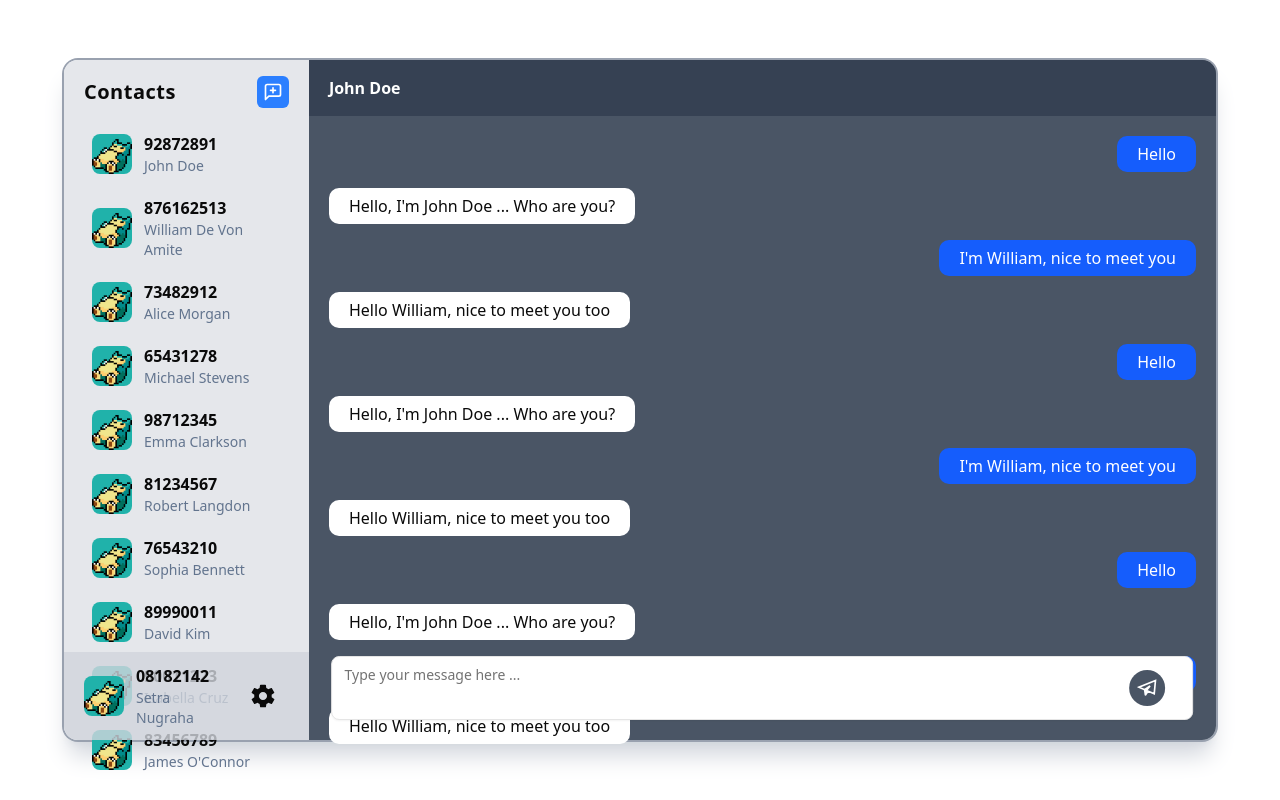
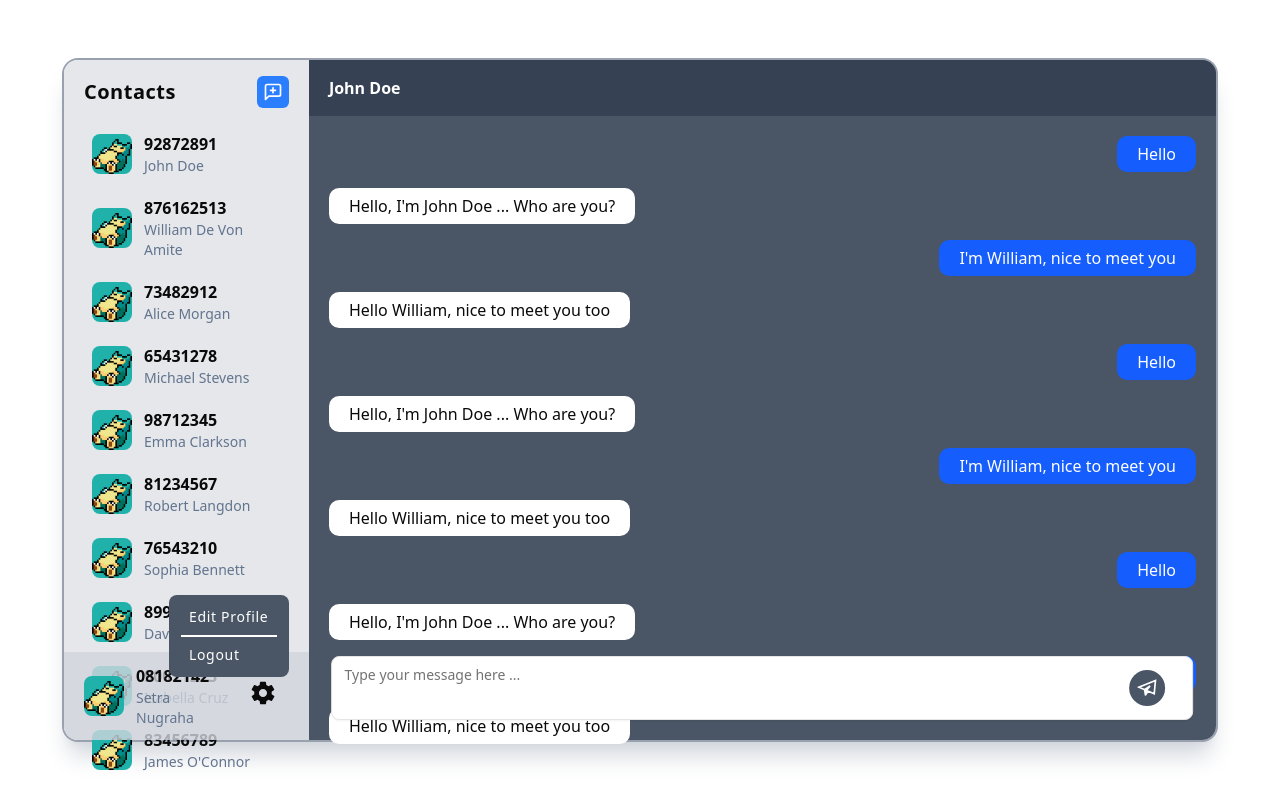
Before and after one commit to SetraNugraha/frontend-chattra, a Next.js app: page / in a window 1280 px wide. Both pictures are taken after a click on the button 262 px from the left and 696 px from the top of the page. Built offline with nearby package versions, Linux system fonts and the light colour scheme; no server answers.

Commit message:
udpate: add logout & edit profile button in setting sidebar footer

```diff
--- a/components/Sidebar.tsx
+++ b/components/Sidebar.tsx
@@ -1,3 +1,5 @@
+"use client"
+
 import { contacts } from "@/dummy-data/contacts"
 import Image from "next/image"
 import Link from "next/link"
@@ -17,8 +19,10 @@ import {
 import { Input } from "@/components/ui/input"
 import { Label } from "@/components/ui/label"
 import { Button } from "./ui/button"
+import { useState } from "react"
 
 export const Sidebar = () => {
+  const [isSettingCLick, setIsSettingClick] = useState<boolean>(false)
   return (
     <div className="relative h-full w-[30%] bg-gray-200 rounded-tl-xl rounded-bl-xl">
       <div className="px-5 pt-4">
@@ -34,30 +38,19 @@ export const Sidebar = () => {
             <DialogContent className="sm:max-w-[425px]">
               <DialogHeader>
                 <DialogTitle>Add new contact</DialogTitle>
-                <DialogDescription>
-                  Find new contact from number phone, start chatting to each
-                  other
-                </DialogDescription>
+                <DialogDescription>Find new contact from number phone, start chatting to each other</DialogDescription>
               </DialogHeader>
               <div className="grid gap-4">
                 <div className="grid gap-3">
                   <Label htmlFor="number" className="font-semibold">
                     Phone Number
                   </Label>
-                  <Input
-                    id="number"
-                    name="number"
-                    type="number"
-                    placeholder="8 Digit, ex: 87628176"
-                  />
+                  <Input id="number" name="number" type="number" placeholder="8 Digit, ex: 87628176" />
                 </div>
               </div>
               <DialogFooter>
                 <DialogClose asChild>
-                  <Button
-                    variant="outline"
-                    className="cursor-pointer hover:brightness-70"
-                  >
+                  <Button variant="outline" className="cursor-pointer hover:brightness-70">
                     Cancel
                   </Button>
                 </DialogClose>
@@ -80,13 +73,7 @@ export const Sidebar = () => {
               key={contact.id}
               className="flex items-center gap-x-3 px-2 py-1 hover:bg-slate-300 hover:rounded-md"
             >
-              <Image
-                src={"/snorlax-pixel.png"}
-                alt="profile-image"
-                width={40}
-                height={40}
-                className="rounded-md"
-              />
+              <Image src={"/snorlax-pixel.png"} alt="profile-image" width={40} height={40} className="rounded-md" />
 
               <div>
                 <h4 className="font-semibold">{contact.number}</h4>
@@ -97,19 +84,14 @@ export const Sidebar = () => {
         </div>
       </div>
 
+      {/* Footer */}
       <div className="absolute w-full bottom-0 rounded-bl-xl px-3 py-2 z-50 bg-gray-300/80">
         <div className="flex items-center justify-between pr-5">
           <Link
             href={`/contact/871561234`}
             className="flex items-center gap-x-3 px-2 py-1 w-[80%] hover:bg-white hover:rounded-md hover:rounded-bl-xl"
           >
-            <Image
-              src={"/snorlax-pixel.png"}
-              alt="profile-image"
-              width={40}
-              height={40}
-              className="rounded-md"
-            />
+            <Image src={"/snorlax-pixel.png"} alt="profile-image" width={40} height={40} className="rounded-md" />
 
             <div>
               <h4 className="font-semibold">08182142</h4>
@@ -117,9 +99,24 @@ export const Sidebar = () => {
             </div>
           </Link>
 
-          <button className="cursor-pointer hover:text-gray-500 ">
-            <IoMdSettings size={28} />
-          </button>
+          {/* Setting Dropdown */}
+          <div className="relative">
+            <button className="cursor-pointer hover:text-gray-500" onClick={() => setIsSettingClick(!isSettingCLick)}>
+              <IoMdSettings size={28} />
+            </button>
+
+            {isSettingCLick && (
+              <div className="bg-gray-600  absolute -left-20 -top-21 w-[120px] text-white py-2 px-3 rounded-md flex flex-col gap-y-1 items-start text-sm tracking-wider">
+                <button className="cursor-pointer px-2 py-1 rounded-md hover:bg-gray-200 hover:text-gray-600 w-full text-start">
+                  Edit Profile
+                </button>
+                <span className="h-0.5 w-full bg-white"></span>
+                <button className="cursor-pointer px-2 py-1 rounded-md hover:bg-red-600 w-full text-start">
+                  Logout
+                </button>
+              </div>
+            )}
+          </div>
         </div>
       </div>
     </div>
--- a/package.json
+++ b/package.json
@@ -10,6 +10,7 @@
   },
   "dependencies": {
     "@radix-ui/react-dialog": "^1.1.14",
+    "@radix-ui/react-dropdown-menu": "^2.1.15",
     "@radix-ui/react-label": "^2.1.7",
     "@radix-ui/react-separator": "^1.1.7",
     "@radix-ui/react-slot": "^1.2.3",
```
Also changed, not shown: 1 other file (tests, documents, lock files or other folders).
